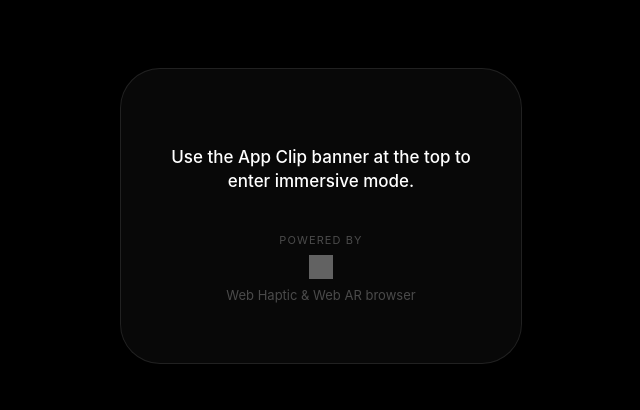
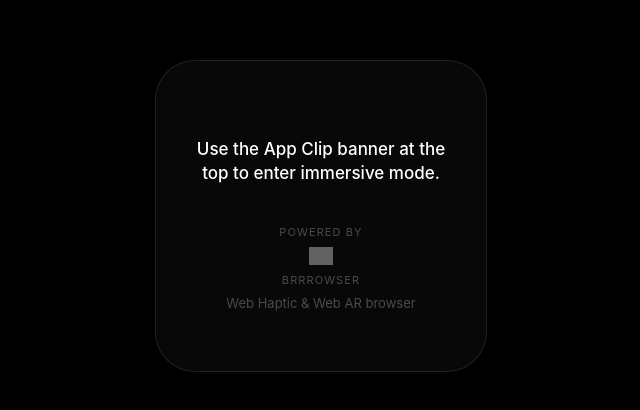
Before and after one commit to Web3Kev/web3kev.github.io, a plain HTML site: page view/index.html in a window 1280 px wide. Shown: the part 184-594 px from the top of the page, without its empty margins (319-959 px from the left). Drawn offline with Linux system fonts and the light colour scheme; grey boxes are pictures that could not be loaded.

Commit message:
Update index.html

```diff
--- a/view/index.html
+++ b/view/index.html
@@ -36,7 +36,7 @@
             border-radius: 40px;
             text-align: center;
             width: 80%;
-            max-width: 320px;
+            max-width: 250px;
         }
 
         .logo-img {
@@ -75,7 +75,6 @@
 
         .mini-logo {
             width: 24px;
-            height: 24px;
         }
 
         .tagline {
@@ -92,6 +91,7 @@
         <div class="powered-by">
             <span class="powered-text">Powered by</span>
             <img src="https://web3kev.github.io/Brrrowser/assets/IconBrrr.png" alt="Brrrowser" class="mini-logo">
+            <span class="powered-text">Brrrowser</span>
             <span class="tagline">Web Haptic & Web AR browser</span>
         </div>
     </div>
```
